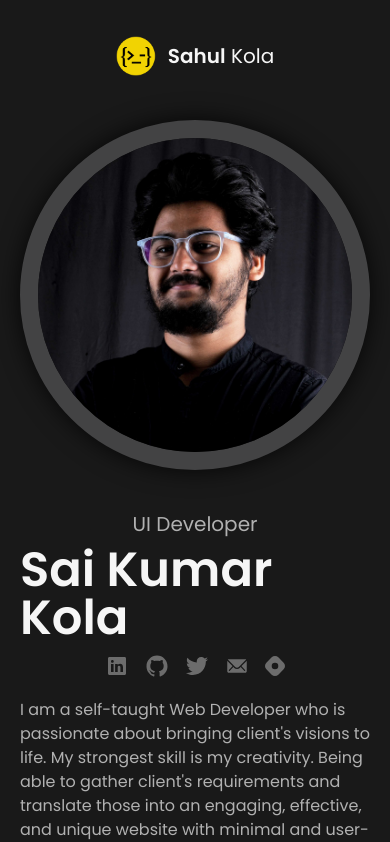
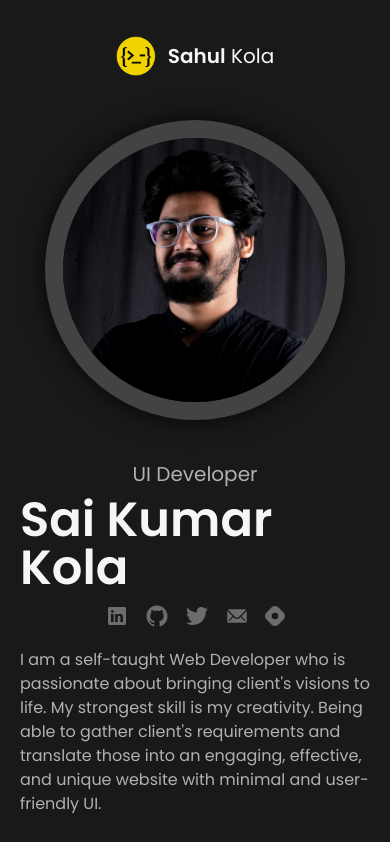
Before and after one commit to SahulKola/MyPortfolio, a React (Create React App) app: page / in a window 390 px wide. Shown: the top 842 px of the page. Built offline with nearby package versions, Linux system fonts and the light colour scheme.

Commit message:
Resolved Responsive Issues in Hero Section

```diff
--- a/src/Pages/Home/index.tsx
+++ b/src/Pages/Home/index.tsx
@@ -44,7 +44,7 @@ const Hero = () => {
   return (
     <>
       <section className="relative flex flex-col md:flex-row justify-center items-center wrapper pt-6 pb-10">
-        <div className="max-w-[365px] w-full max-h-[365px] border-[18px] bg-grey-500 box-shadow border-solid border-border rounded-full overflow-hidden">
+        <div className="max-w-[300px] w-full h-[300px] sm:max-w-[365px]  sm:h-[365px] max-h-[365px] border-[18px] bg-grey-500 box-shadow border-solid border-border rounded-full overflow-hidden">
           <img
             src={imgUrl}
             alt="My Posing as Professional xP"
```
